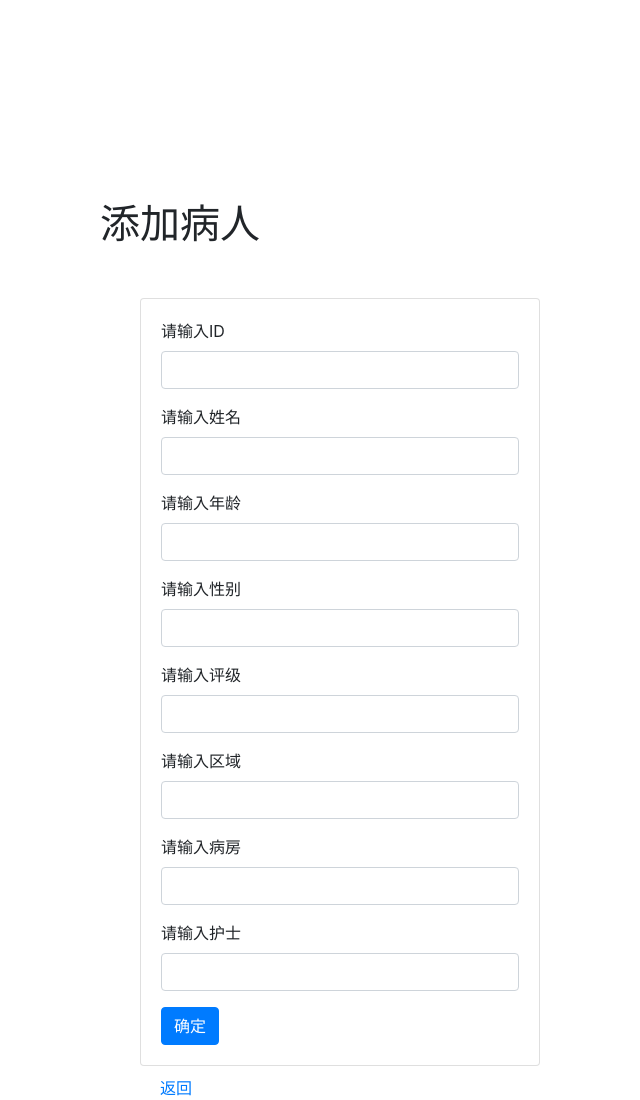
After one commit to Spetrichor/database_project, a Django app: template app01/templates/patient_add.html in a window 1280 px wide. The commit adds this page. Shown: the whole page, without its empty margins (600-1240 px from the left). Run offline with Django 3.2, Linux system fonts and the light colour scheme; the template is opened without the code that fills it, so the values that code supplies are empty.

Commit message:
未测试——100%进度

```diff
--- /dev/null
+++ b/app01/templates/patient_add.html
@@ -0,0 +1,73 @@
+{% load static %}
+
+<!DOCTYPE html>
+<html lang="en">
+<head>
+    <meta charset="UTF-8">
+    <title>添加病人</title>
+    <link rel="stylesheet" href="{% static 'dist/css/bootstrap.min.css' %}">
+</head>
+<body>
+
+<div class="register-block" style="margin-top: 200px; margin-left: 700px;">
+    <h1>添加病人</h1>
+    <div class="card" style="width: 400px; margin-top: 50px; margin-left: 40px;">
+        <div class="card-body">
+            <form action="{% url 'patient/add/confirm' %}" method="post">
+                {% csrf_token %}
+                <div class="form-group">
+                    <label for="inputId">请输入ID</label>
+                    <input type="text" name="id" class="form-control">
+                </div>
+                <div class="form-group">
+                    <label for="inputName">请输入姓名</label>
+                    <input type="text" name="name" class="form-control">
+                </div>
+                <div class="form-group">
+                    <label for="inputName">请输入年龄</label>
+                    <input type="text" name="age" class="form-control">
+                </div>
+                <div class="form-group">
+                    <label for="inputType">请输入性别</label>
+                    <input type="text" name="gender" class="form-control">
+                </div>
+                <div class="form-group">
+                    <label for="inputType">请输入评级</label>
+                    <input type="text" name="level" class="form-control">
+                </div>
+                <div class="form-group">
+                    <label for="inputType">请输入区域</label>
+                    <input type="text" name="section" class="form-control">
+                </div>
+                <div class="form-group">
+                    <label for="inputType">请输入病房</label>
+                    <input type="text" name="ward_name" class="form-control">
+                </div>
+                <div class="form-group">
+                    <label for="inputName">请输入护士</label>
+                    <input type="text" name="ward_nurse" class="form-control">
+                </div>
+                {% if error == 0 %}
+                <p style="font-size:13px; color: red; white-space: nowrap;
+                      align-items:center; line-height:40px; padding-left: 3px">当前账户无权限!</p>
+                {% endif %}
+                {% if error == 1 %}
+                <p style="font-size:13px; color: red; white-space: nowrap;
+                      align-items:center; line-height:40px; padding-left: 3px">出错了！</p>
+                {% endif %}
+                <button class="btn btn-primary" type="submit">确定</button>
+            </form>
+        </div>
+    </div>
+    <div class="login-choice" style="margin-top: 10px; margin-left: 60px;">
+        <a href="{% url 'patient' %}">返回</a>
+    </div>
+</div>
+
+<script src="{% static 'jquery/jquery-3.5.1.js' %}"></script>
+<script src="{% static 'jquery/jquery-3.5.1.min.js' %}"></script>
+<script src="{% static 'dist/js/bootstrap.min.js' %}"></script>
+<script src="{% static 'dist/js/bootstrap.bundle.min.js' %}"></script>
+
+</body>
+</html>
--- a/app01/urls.py
+++ b/app01/urls.py
@@ -9,25 +9,15 @@ urlpatterns = [
     path('home/', views.home, name='home'),
     path('register/', views.register, name='register'),
     path('register_confirm/', views.register_confirm, name='register_confirm'),
-    path('patient/',views.patient,name='patient'),
+    path('patient/', views.patient, name='patient'),
     path('patient_query/', views.patient_query, name='patient_query'),
-    path('patient/patient_information/',views.patient_information,name='patient_information')
-    path('nurses/',views.nurses,name='nurses')
-    path('information/',views.information,name='information')
-    path('information/modify/',views.modify_information,name='modify_information')
-    path('information/modify_confirm/',views.modify_information_confirm,name='modify_information_confirm')
-
-
-
-    path('patient/', views.worker, name='worker'),
-    path('patient_add/', views.worker_add, name='worker_add'),
-    path('patient_add_confirm/', views.worker_add_confirm, name='worker_add_confirm'),
-    url(r'worker_modify/(\d+)', views.worker_modify, name='worker_modify'),
-    url(r'worker_delete/(\d+)', views.worker_delete, name='worker_delete'),
-    path('department/', views.department, name='department'),
-    path('training/', views.training, name='training'),
-    path('recruitment/', views.recruitment, name='recruitment'),
-    path('salary/', views.salary, name='salary'),
-    path('reward/', views.reward, name='reward'),
-    path('account/', views.account, name='account'),
+    path('patient/add/', views.patient_add, name='patient_add'),
+    path('patient/add/confirm', views.patient_add_confirm, name='patient_add_confirm'),
+    path('patient/patient_information/', views.patient_information, name='patient_information'),
+    path('nurses/', views.nurses, name='nurses'),
+    path('information/', views.information, name='information'),
+    path('information/modify/', views.modify_information, name='modify_information'),
+    path('information/modify_confirm/', views.modify_information_confirm, name='modify_information_confirm'),
+    path('report/', views.report, name='report'),
+    path('report/confirm', views.report_confirm, name='report_confirm'),
 ]
--- a/manage.py
+++ b/manage.py
@@ -114,8 +114,8 @@ def main():
              patient_id bigint not null,\
              dates date not null,\
             patient_name varchar(255) null,\
-    temperature vachar(255) null,\
-                positive varchar(255) null\
+    temperature varchar(255) null,\
+                positive varchar(255) null,\
        foreign key (patient_id) references patient(id)\
                );")
     conn.commit()
```
Also changed, not shown: app01/functions.py (+5 -5 lines), app01/templates/navigation.html (+0 -30 lines), app01/templates/patient.html (+7 -1 lines), app01/templates/report.html (added, +61 -0 lines), app01/views.py (+56 -5 lines).
